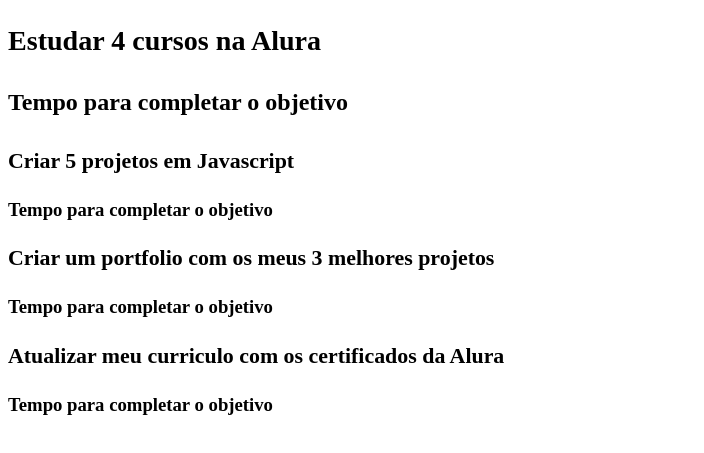
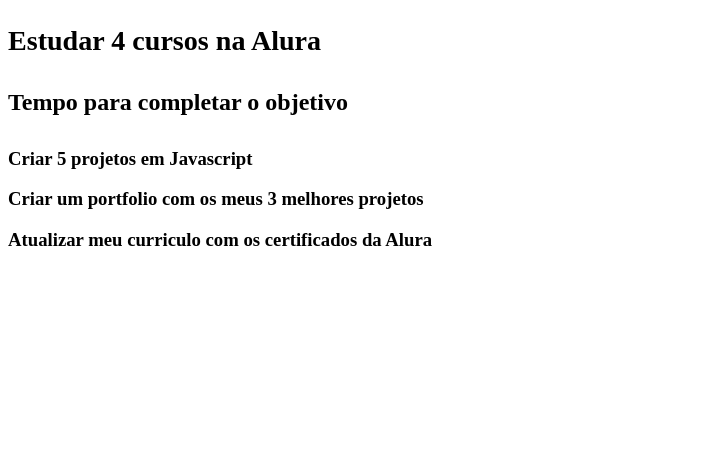
Before and after one commit to 03112006mari/3E-primeiro, a plain HTML site: page index.html in a window 1280 px wide. Shown: the part 91-544 px from the top of the page, without its empty margins (0-704 px from the left). Drawn offline with Linux system fonts and the light colour scheme; a script that the page names is missing.

Commit message:
Update index.html

```diff
--- a/index.html
+++ b/index.html
@@ -21,19 +21,13 @@ button>
 4 cursos na Alura</h3>
 <h4 class=»aba-conteudo-titulo-secundario»>Tempo para completar o objetivo</h4>
 </div></h2>
-  <h3><div class=»aba-conteudo»>
+<div class=»aba-conteudo»>
 <h3 class=»aba-conteudo-titulo-principal»>Criar
 5 projetos em Javascript</h3>
-
-<h4 class=»aba-conteudo-titulo-
-secundario»>Tempo para completar o objetivo</h4>
-
 </div>
 <div class=»aba-conteudo»><h3 class=»aba-conteudo-titulo-
 principal»>Criar um portfolio com os meus 3 melhores projetos</h3>
 
-<h4 class=»aba-conteudo-titulo-
-secundario»>Tempo para completar o objetivo</h4>
 
 </div>
 <div class=»aba-conteudo»>
@@ -43,8 +37,6 @@ principal»>Atualizar meu curriculo com os certificados da
 
 Alura</h3>
 
-<h4 class=»aba-conteudo-titulo-
-secundario»>Tempo para completar o objetivo</h4>
 
 </div>
   </div>
```
